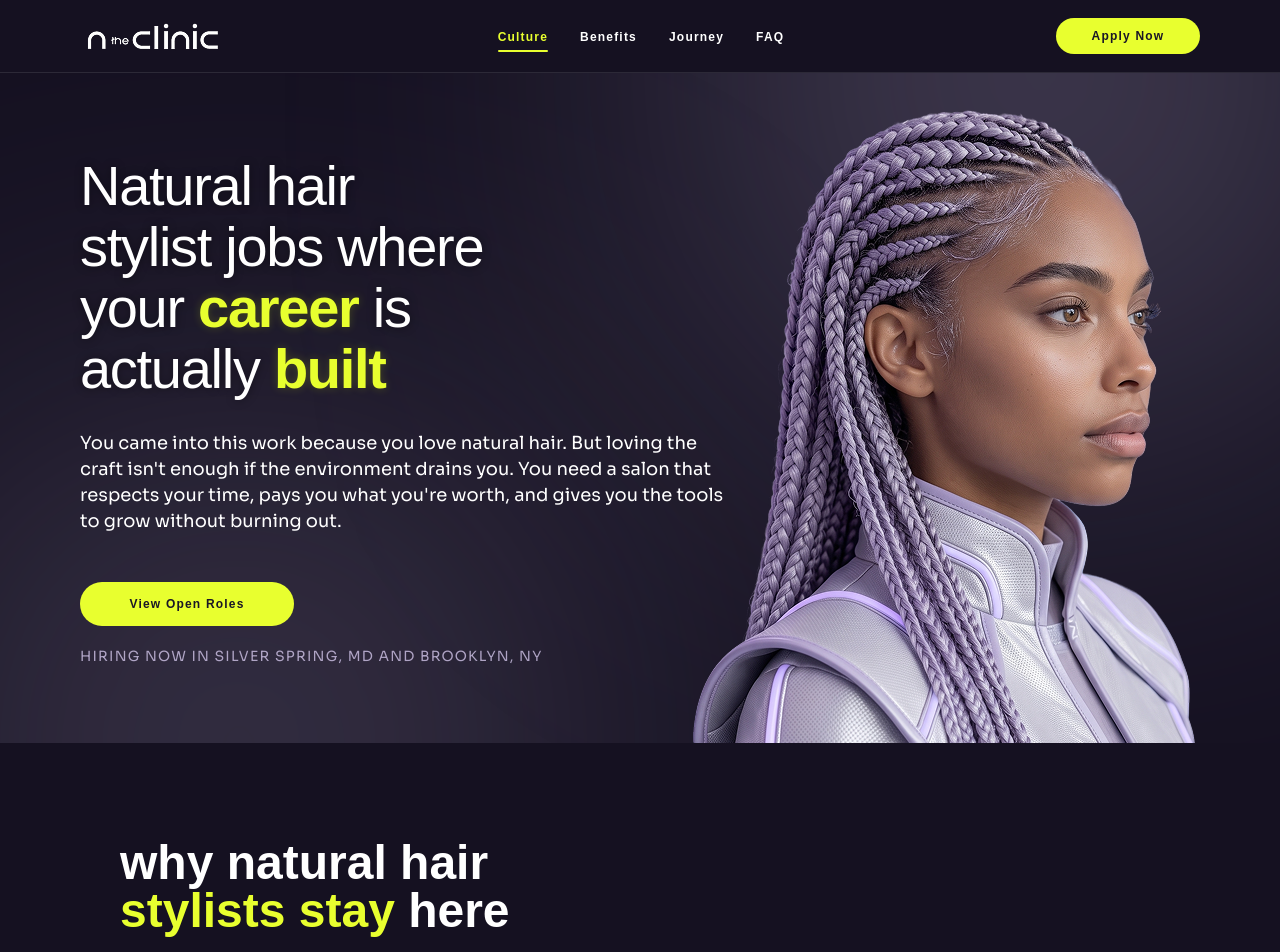
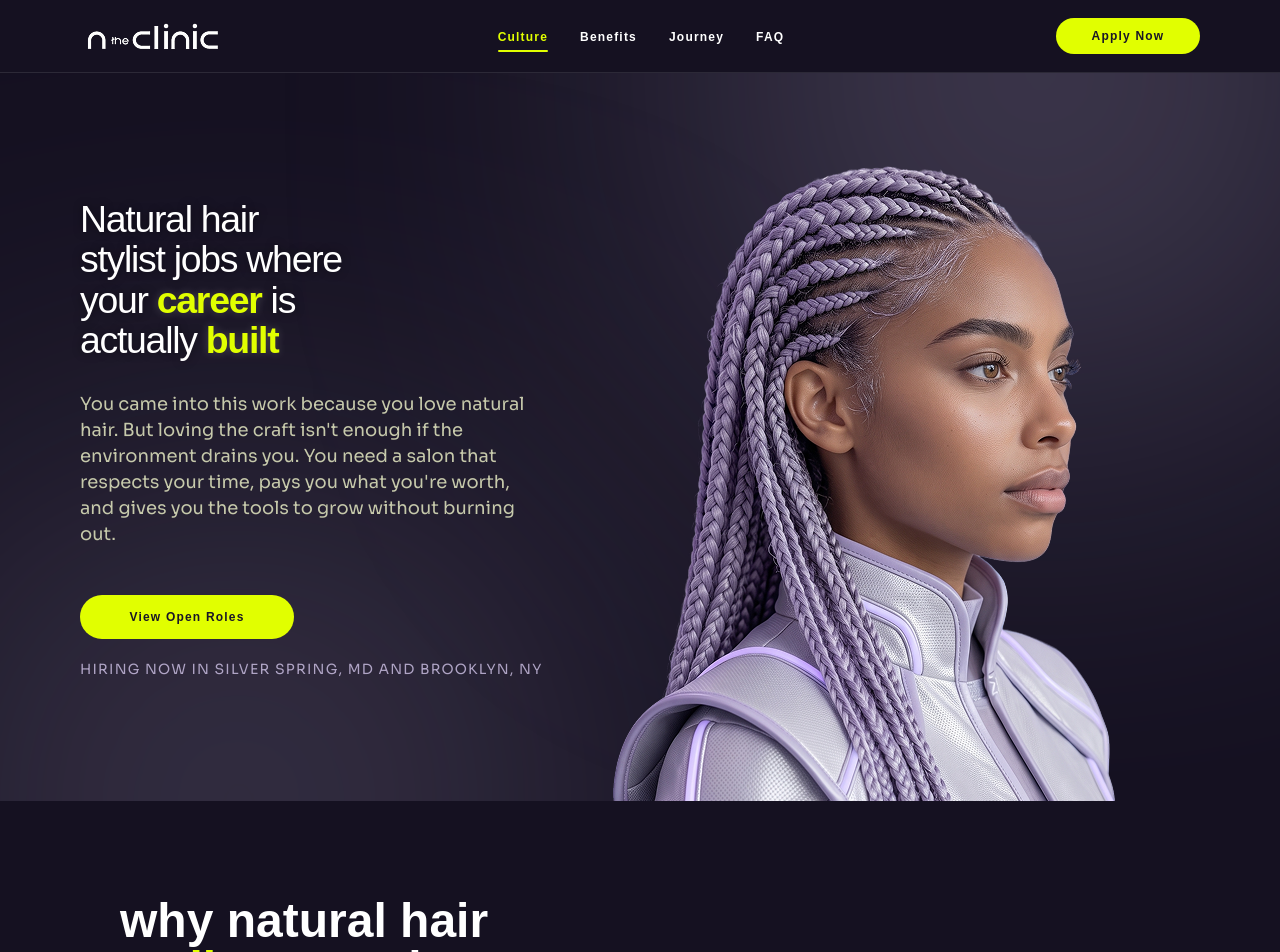
Before and after one commit to adgramirez/n-natural-hair-salon, a Next.js app: page / in a window 1280 px wide. Shown: the top 952 px of the page. Built offline with nearby package versions, Linux system fonts and the light colour scheme; a web font is replaced by a local one.

Commit message:
feat: update Hero section layout and styles, add new hero images

```diff
--- a/app/globals.css
+++ b/app/globals.css
@@ -1,12 +1,45 @@
 @import "tailwindcss";
 
+/* ==========================================================
+   Design Tokens
+========================================================== */
+
 :root {
+  /* Colors */
   --bg: #151121;
-  --surface: #f8f7f5;
-  --text: #ffffff;
-  --muted: #b6b4bd;
-  --primary: #e8ff2f;
+  --bg-dark: #100C1B;
+
+  --primary: #E1FF00;
+
+  --surface: #1D1929;
+  --card: #211D2E;
+  --card-alt: #3B3748;
+
+  --text: #FFFFFF;
+  --text-secondary: #C6C9AB;
+  --text-muted: rgba(209, 196, 233, 0.8);
+
+  --border: rgba(209, 196, 233, 0.1);
+  --border-light: rgba(209, 196, 233, 0.2);
+  --border-medium: rgba(209, 196, 233, 0.3);
+
+  --navbar-height: 80px;
 }
+
+@theme {
+  --color-bg: var(--bg);
+  --color-primary: var(--primary);
+  --color-surface: var(--surface);
+  --color-card: var(--card);
+
+  --color-text: var(--text);
+  --color-text-secondary: var(--text-secondary);
+  --color-text-muted: var(--text-muted);
+}
+
+/* ==========================================================
+   Base
+========================================================== */
 
 html {
   scroll-behavior: smooth;
@@ -26,56 +59,97 @@ body {
   font-family: var(--font-nonchalance), cursive;
 }
 
-@theme {
-  --color-bg: #151121;
-  --color-primary: #E1FF00;
-  --color-text-secondary: #C6C9AB;
-  --color-text-muted: rgba(209,196,233,.8);
-}
+/* ==========================================================
+   Typography Utilities
+========================================================== */
 
-/* ===========================
-   Typography
-=========================== */
+/* Hero */
 
 .hero-heading {
-  font-family: var(--font-nonchalance), cursive;
-  font-size: 56px;
+  font-family: var(--font-nonchalance);
+  font-size: clamp(32px, 8cqw, 56px);
   font-weight: 400;
-  line-height: 61px;
+  line-height: clamp(38px, 8.6cqw, 61px);
   letter-spacing: -1.28px;
-  text-shadow: 0 0 10px rgba(0,0,0,.45);
+  text-shadow: 0 0 10px rgba(0, 0, 0, 0.45);
 }
 
 .hero-highlight {
   font-weight: 700;
   color: var(--primary);
-  text-shadow: 0 0 10px rgba(225, 255, 0, 0.2);
+  text-shadow: 0 0 10px rgba(255, 255, 255, 0.2);
 }
 
+/* Navigation */
+
 .nav-text {
-  font-family: var(--font-nonchalance), cursive;
+  font-family: var(--font-nonchalance);
   font-size: 12px;
   font-weight: 700;
   line-height: 12px;
   letter-spacing: 1.2px;
 }
 
+/* Buttons */
+
 .button-text {
-  font-family: var(--font-nonchalance), cursive;
+  font-family: var(--font-nonchalance);
   font-size: 12px;
   font-weight: 700;
   line-height: 12px;
   letter-spacing: 1.2px;
 }
 
+/* Sections */
+
+.section-title {
+  font-family: var(--font-nonchalance);
+  font-size: 40px;
+  font-weight: 700;
+  line-height: 48px;
+  letter-spacing: -0.4px;
+  color: var(--text);
+}
+
+.section-subtitle {
+  font-family: var(--font-sora);
+  font-size: 18px;
+  font-weight: 400;
+  line-height: 26px;
+  color: var(--text-secondary);
+}
+
+/* Cards */
+
+.card-title {
+  font-family: var(--font-nonchalance);
+  font-size: 24px;
+  font-weight: 700;
+  line-height: 32px;
+  color: var(--text);
+}
+
+.card-body {
+  font-family: var(--font-sora);
+  font-size: 18px;
+  font-weight: 400;
+  line-height: 24px;
+  color: var(--text);
+}
+
+/* Body */
+
 .body-large {
+  font-family: var(--font-sora);
   font-size: 18px;
+  font-weight: 400;
   line-height: 26px;
-  font-weight: 400;
 }
 
 .caption-text {
+  font-family: var(--font-sora);
   font-size: 14px;
+  font-weight: 400;
   line-height: 12px;
   letter-spacing: 1.2px;
 }
--- a/components/sections/Hero.tsx
+++ b/components/sections/Hero.tsx
@@ -1,4 +1,5 @@
 import Image from "next/image";
+
 import Button from "@/components/ui/Button";
 import Container from "@/components/ui/Container";
 
@@ -11,14 +12,18 @@ export default function Hero() {
         className="
           pointer-events-none
           absolute
-          -top-[289px]
+          -top-[150px]
           right-[-50px]
-          h-[578px]
-          w-[578px]
+          z-0
+          h-[300px]
+          w-[300px]
           rounded-full
           bg-[rgba(205,193,229,0.4)]
-          blur-[200px]
-          z-0
+          blur-[120px]
+          lg:-top-[289px]
+          lg:h-[578px]
+          lg:w-[578px]
+          lg:blur-[200px]
         "
       />
 
@@ -27,46 +32,75 @@ export default function Hero() {
         className="
           pointer-events-none
           absolute
-          -bottom-[289px]
+          -bottom-[150px]
           left-[-50px]
-          h-[578px]
-          w-[578px]
+          z-0
+          h-[300px]
+          w-[300px]
           rounded-full
           bg-[rgba(205,193,229,0.3)]
-          blur-[200px]
-          z-0
+          blur-[120px]
+          lg:-bottom-[289px]
+          lg:h-[578px]
+          lg:w-[578px]
+          lg:blur-[200px]
         "
       />
 
-      <Container className="relative h-[670px]">
+      {/* Hero */}
+      <Container
+        className="
+          relative
+          flex
+          flex-col
+          lg:flex-row
+          items-center
+          lg:items-end
+          justify-between
+          gap-10
+          py-16
+          lg:min-h-[calc(100vh-72px)]
+          lg:gap-8
+          lg:py-0
+        "
+      >
 
         {/* Hero Image */}
         <div
           className="
             pointer-events-none
-            absolute
-            bottom-0
-            right-0
+            relative
             z-10
+            order-1
+            w-full
+            max-w-[260px]
             select-none
+            sm:max-w-[320px]
+            lg:order-2
+            lg:w-auto
+            lg:max-w-none
+            lg:shrink-0
           "
         >
           <Image
             src="/images/hero.png"
             alt="Natural hair stylist"
             width={620}
-            height={669}
+            height={670}
             priority
-            style={{
-              width: "620px",
-              height: "auto",
-            }}
+            className="h-auto w-full min-[1920px]:hidden lg:h-[calc(100vh-104px)] lg:max-h-[670px] lg:w-auto lg:max-w-[620px]"
+          />
+          <Image
+            src="/images/hero-v2.png"
+            alt="Natural hair stylist"
+            width={620}
+            height={1004}
+            className="hidden h-auto w-full min-[1920px]:block min-[1920px]:h-[calc(100vh-104px)] min-[1920px]:max-h-[1004px] min-[1920px]:w-auto min-[1920px]:max-w-[620px]"
           />
         </div>
 
-        {/* Hero Content */}
-        <div className="relative z-20 flex h-full items-center">
-          <div className="w-[700px]">
+        {/* Content */}
+        <div className="@container relative z-20 order-2 w-full text-center lg:order-1 lg:min-w-0 lg:max-w-[660px] lg:flex-auto lg:self-center lg:text-left">
 
           <h1 className="hero-heading text-white">
             Natural hair
@@ -79,13 +113,10 @@ export default function Hero() {
           </h1>
 
           <p className="body-large mt-[31px] text-[var(--text-secondary)]">
-              You came into this work because you love natural hair. But loving the
-              <br />
-              craft isn't enough if the environment drains you. You need a salon that
-              <br />
-              respects your time, pays you what you're worth, and gives you the tools
-              <br />
-              to grow without burning out.
+            You came into this work because you love natural hair. But loving
+            the craft isn't enough if the environment drains you. You need a
+            salon that respects your time, pays you what you're worth, and
+            gives you the tools to grow without burning out.
           </p>
 
           <div className="mt-12">
@@ -94,11 +125,10 @@ export default function Hero() {
             </Button>
           </div>
 
-            <p className="caption-text mt-6 text-[rgba(209,196,233,.8)]">
+          <p className="caption-text mt-6 text-[var(--text-muted)]">
             HIRING NOW IN SILVER SPRING, MD AND BROOKLYN, NY
           </p>
 
-          </div>
         </div>
 
       </Container>
```
Also changed, not shown: public/images/hero-v2.png (added), public/images/hero.png. Lines whose indentation alone changed are shown as unchanged.
